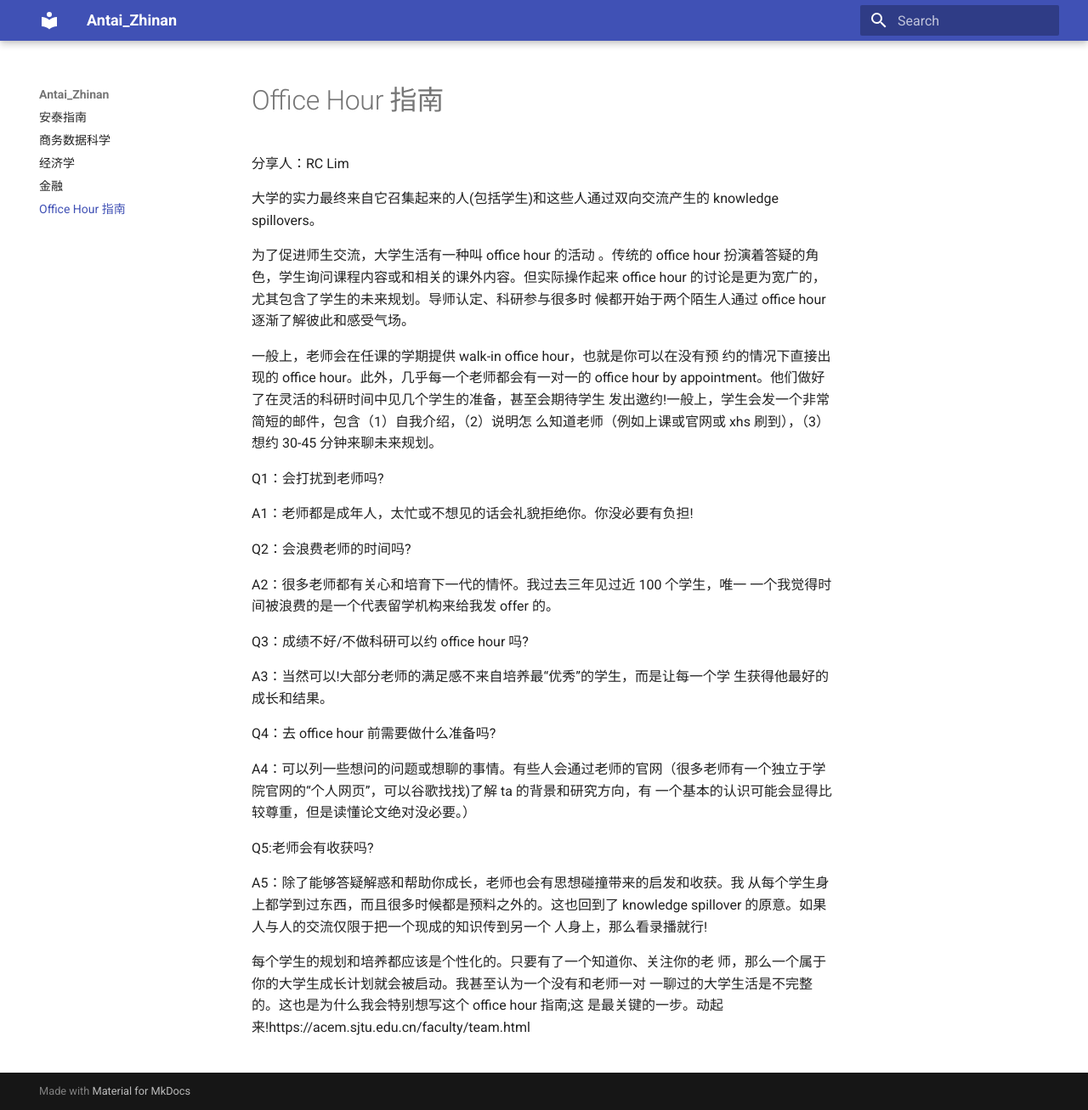
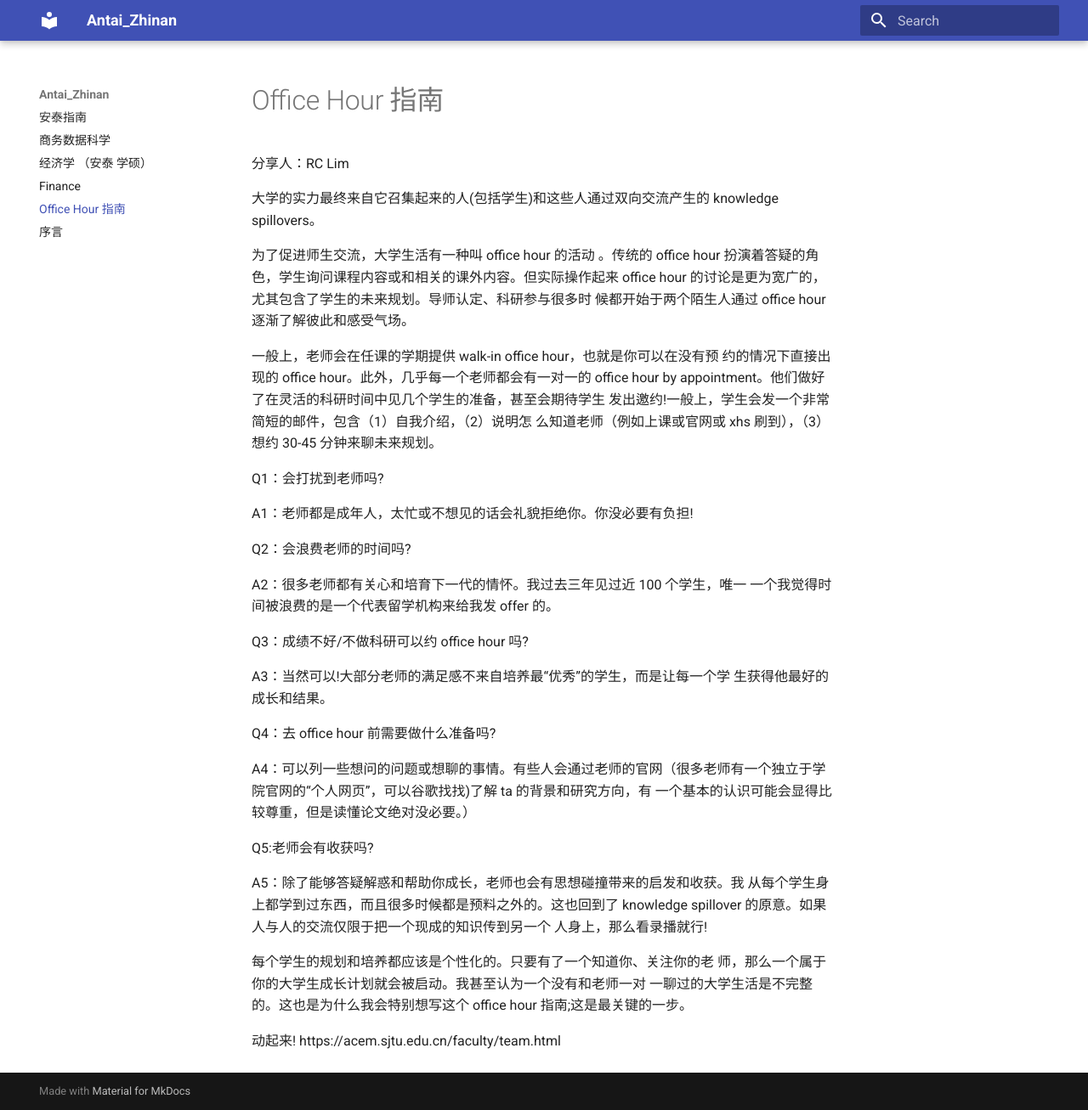
Before and after one commit to yfang0805/Antai_Zhinan, an MkDocs documentation site: the page built from docs/office_hour.md, in a window 1280 px wide and 1307 px high. Shown: the whole window at 85% size. Built offline with MkDocs 1.6.1 and Material for MkDocs 9.7.7, drawn with Linux system fonts in a browser that asks for light colours.

Commit message:
correction

```diff
--- a/docs/econ.md
+++ b/docs/econ.md
@@ -1,8 +1,4 @@
-# 经济学
-
-## 经济学
-
-
+# 经济学 （安泰 学硕）
 
 分享人：WYF 2020级 经济
 
--- a/docs/office_hour.md
+++ b/docs/office_hour.md
@@ -1,7 +1,6 @@
 # Office Hour 指南
 
 分享人：RC Lim
-
 
 大学的实力最终来自它召集起来的人(包括学生)和这些人通过双向交流产生的 knowledge spillovers。
 
@@ -29,4 +28,6 @@ Q5:老师会有收获吗?
 
 A5：除了能够答疑解惑和帮助你成长，老师也会有思想碰撞带来的启发和收获。我 从每个学生身上都学到过东西，而且很多时候都是预料之外的。这也回到了 knowledge spillover 的原意。如果人与人的交流仅限于把一个现成的知识传到另一个 人身上，那么看录播就行!
 
-每个学生的规划和培养都应该是个性化的。只要有了一个知道你、关注你的老 师，那么一个属于你的大学生成长计划就会被启动。我甚至认为一个没有和老师一对 一聊过的大学生活是不完整的。这也是为什么我会特别想写这个 office hour 指南;这 是最关键的一步。动起来!https://acem.sjtu.edu.cn/faculty/team.html
+每个学生的规划和培养都应该是个性化的。只要有了一个知道你、关注你的老 师，那么一个属于你的大学生成长计划就会被启动。我甚至认为一个没有和老师一对 一聊过的大学生活是不完整的。这也是为什么我会特别想写这个 office hour 指南;这是最关键的一步。
+
+动起来! https://acem.sjtu.edu.cn/faculty/team.html
```
Also changed, not shown: docs/finance.md (+1 -7 lines), docs/序言.md (added, +49 -0 lines).
